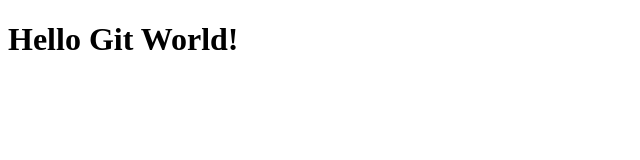
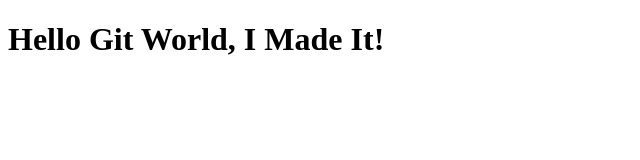
Before and after one commit to RamonHuelar/HuelarPostrado, a plain HTML site: page index.html in a window 1280 px wide. Shown: the whole page, without its empty margins (0-640 px from the left). Drawn offline with Linux system fonts and the light colour scheme.

Commit message:
Modified index.html file on dev branch

```diff
--- a/index.html
+++ b/index.html
@@ -4,6 +4,6 @@
 	<title>My Git Connect Demo Activity</title>
 </head>
 <body>
-	<h1>Hello Git World!</h1>
+	<h1>Hello Git World, I Made It!</h1>
 </body>
 </html>
```
